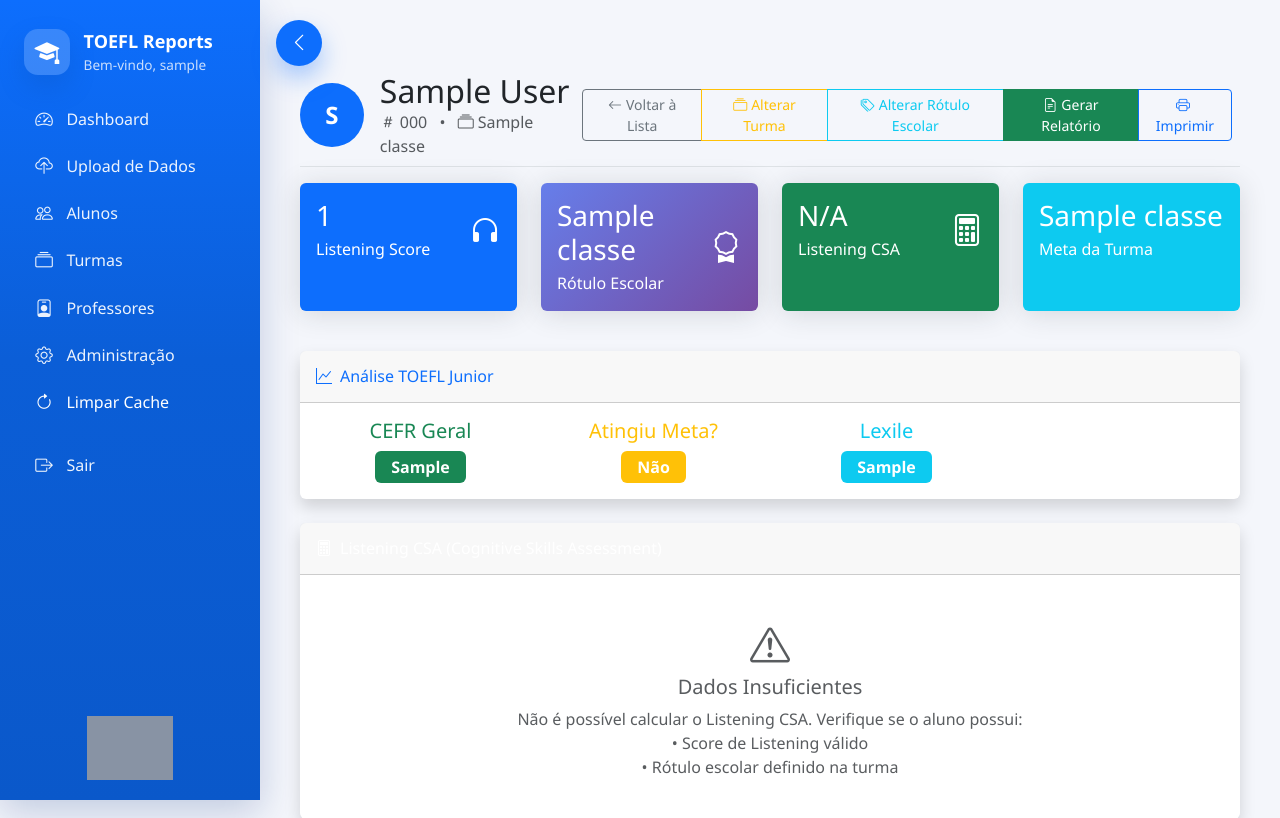
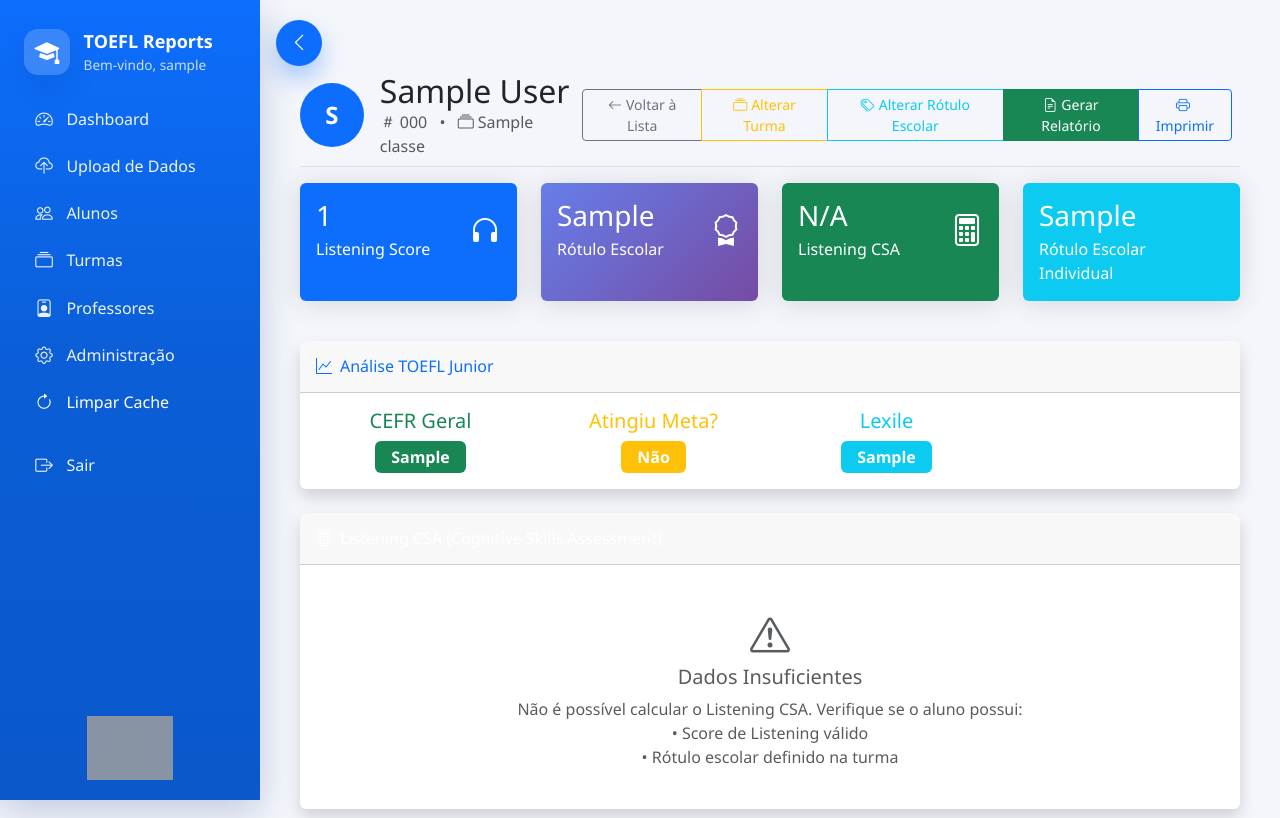
Before and after one commit to Julioamancio/Toefl, a Flask app: page /alunos/1 in a window 1280 px wide. Shown: the top 818 px of the page. Run offline with Flask 3, Linux system fonts and the light colour scheme; a user stored in the database is signed in; tables that the repository leaves empty hold one stand-in row (values such as "Sample post"); some libraries are stand-ins or nearby versions; grey boxes are pictures that could not be loaded.

Commit message:
Fix: Implementar rótulos escolares individuais por aluno
- Adicionar campo turma_meta ao modelo Student para rótulos individuais
- Corrigir endpoint /update_student_meta para usar campo individual
- Atualizar templates para exibir rótulos individuais
- Corrigir cálculos de CSA para usar rótulos por aluno
- Resolver bug onde alterar rótulo de um aluno afetava outros da mesma turma

```diff
--- a/app.py
+++ b/app.py
@@ -1730,13 +1730,9 @@ def api_change_student_school_label(id):
         if new_label not in valid_labels:
             return jsonify({'success': False, 'error': 'Rótulo escolar inválido'}), 400
 
-        # Verificar se o estudante tem uma turma
-        if not student.class_info:
-            return jsonify({'success': False, 'error': 'Estudante não possui turma associada'}), 400
-
-        # Atualizar o rótulo escolar na turma
-        old_label = student.class_info.meta_label
-        student.class_info.meta_label = new_label if new_label else None
+        # CORREÇÃO: Atualizar o rótulo escolar INDIVIDUAL do aluno, não da turma
+        old_label = student.turma_meta
+        student.turma_meta = new_label if new_label else None
         student.updated_at = datetime.utcnow()
 
         db.session.commit()
@@ -1758,7 +1754,7 @@ def api_change_student_school_label(id):
             'updated_data': {
                 'listening': student.listening,
                 'list_cefr': student.list_cefr,
-                'class_meta_label': student.class_info.meta_label if student.class_info else None
+                'turma_meta': student.turma_meta
             }
         })
 
--- a/models.py
+++ b/models.py
@@ -81,6 +81,9 @@ class Student(db.Model):
 
     # Campo para Listening CSA
     listening_csa_points = db.Column(db.Float, nullable=True)
+
+    # Campo individual para rótulo escolar (turma meta) - cada aluno tem seu próprio
+    turma_meta = db.Column(db.String(10), nullable=True)  # "6.1", "6.2", "6.3", "9.1", "9.2", "9.3"
 
     # Relacionamentos
     class_id = db.Column(db.Integer, db.ForeignKey('classes.id'), nullable=True)
@@ -169,13 +172,31 @@ class Student(db.Model):
             self.listening_csa_points = None
 
     def compute_listening_csa(self):
-        """Computa e retorna dados do Listening CSA"""
-        if self.class_info and self.class_info.meta_label and self.listening is not None:
-            from listening_csa import compute_listening_csa
+        """Calcula o Listening CSA baseado no rótulo escolar individual e nota de listening"""
+        if self.turma_meta and self.listening is not None:
             try:
-                rotulo_escolar = float(self.class_info.meta_label)
+                # Usar o rótulo escolar individual do aluno
+                rotulo_escolar = float(self.turma_meta)
+
+                # Importar a função de cálculo
+                from toefl_calculator import compute_listening_csa
                 return compute_listening_csa(rotulo_escolar, self.listening)
-            except (ValueError, TypeError):
+            except (ValueError, ImportError):
+                return None
+        return None
+
+    def get_listening_csa_points(self):
+        """Retorna apenas os pontos do Listening CSA"""
+        if self.turma_meta and self.listening is not None:
+            try:
+                # Usar o rótulo escolar individual do aluno
+                rotulo_escolar = float(self.turma_meta)
+
+                # Importar a função de cálculo
+                from toefl_calculator import compute_listening_csa
+                result = compute_listening_csa(rotulo_escolar, self.listening)
+                return result.points if result else None
+            except (ValueError, ImportError):
                 return None
         return None
 
--- a/templates/students/detail.html
+++ b/templates/students/detail.html
@@ -67,7 +67,7 @@
             <div class="card-body">
                 <div class="d-flex justify-content-between">
                     <div>
-                        <h3 class="mb-1">{{ student.class_info.meta_label if student.class_info else 'N/A' }}</h3>
+                        <h3 class="mb-1">{{ student.turma_meta or 'N/A' }}</h3>
                         <p class="mb-0">Rótulo Escolar</p>
                     </div>
                     <div class="align-self-center">
@@ -104,8 +104,8 @@
             <div class="card-body">
                 <div class="d-flex justify-content-between">
                     <div>
-                        <h3 class="mb-1">{{ student.class_info.meta_label if student.class_info else 'N/A' }}</h3>
-                        <p class="mb-0">Meta da Turma</p>
+                        <h3 class="mb-1">{{ student.turma_meta or 'N/A' }}</h3>
+                        <p class="mb-0">Rótulo Escolar Individual</p>
                     </div>
                     <div class="align-self-center">
                         <i class="bi bi-target" style="font-size: 2rem;"></i>
```
Also changed, not shown: templates/students/index.html (+9 -9 lines).
